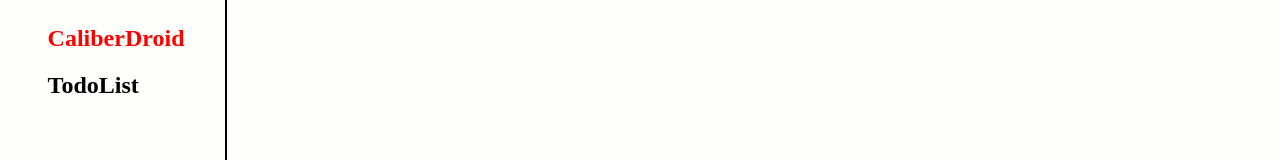
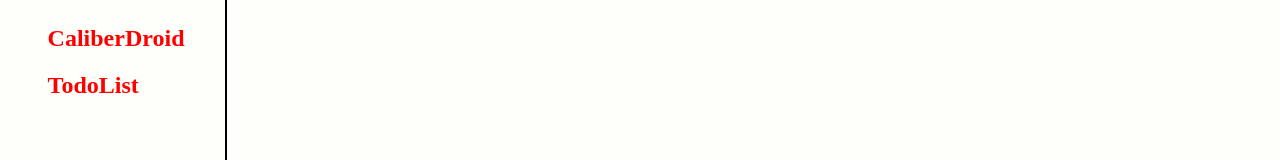
Before and after one commit to DBerry07/DBerry07.github.io, a React (Vite) app: page / in a window 1280 px wide. Shown: the part 482-642 px from the top of the page. Built offline with nearby package versions, Linux system fonts and the light colour scheme; a web font is replaced by a local one.

Commit message:
added styling to todo list button

```diff
--- a/src/css/buttons.css
+++ b/src/css/buttons.css
@@ -49,6 +49,9 @@ menu {
     #CaliberDroid-button {
         color: red;
     }
+    #TodoList-button {
+        color: red;
+    }
 
     /** Project button hover actions **/
     #Kotlin-button:hover {
@@ -68,6 +71,10 @@ menu {
         border-bottom: solid black 1px;
     }
     #CaliberDroid-button:hover {
+        height: min-content;
+        border-bottom: solid black 1px;
+    }
+    #TodoList-button:hover {
         height: min-content;
         border-bottom: solid black 1px;
     }
```
